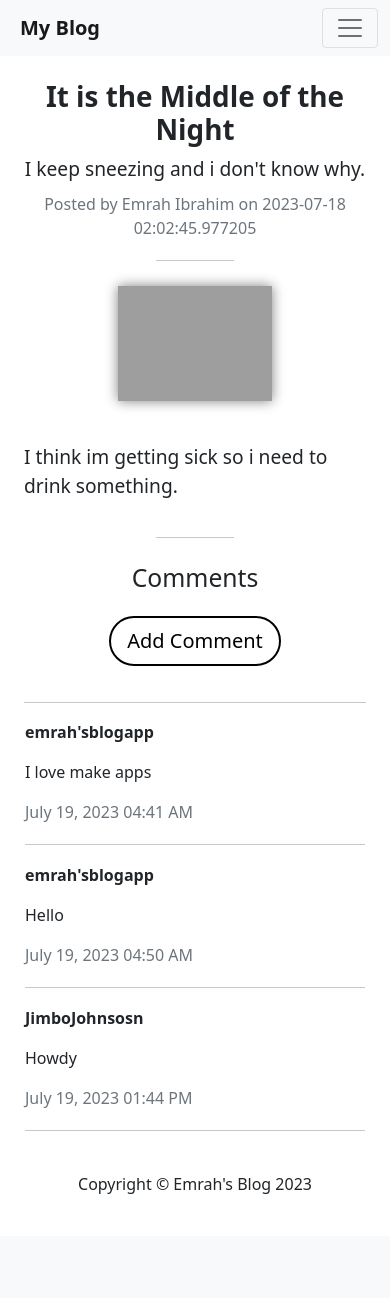
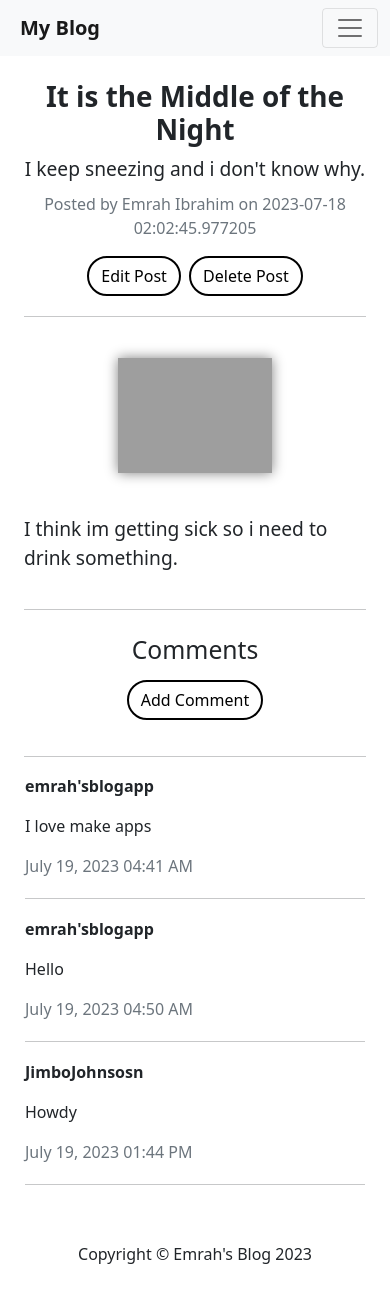
Before and after one commit to emrah-i/Python-Projects, a Flask app: page /post/1 in a window 390 px wide. Before the commit the page ends 1194 px from the top, so only its background shows below. Run offline with Flask 3, Linux system fonts and the light colour scheme; a user stored in the database is signed in; some libraries are stand-ins or nearby versions; grey boxes are pictures that could not be loaded.

Commit message:
Working on delete request api

```diff
--- a/web/blog/main.py
+++ b/web/blog/main.py
@@ -125,8 +125,8 @@ def load():
     return jsonify(posts)
 
 @app.route('/new', methods=['POST', 'GET'])
+@login_required
 @admin_only
-@login_required
 def new():
     if request.method == 'POST':
         new_post = Posts()
@@ -197,13 +197,27 @@ def comment(postid):
     return redirect(f'/post/{postid}')
 
 @app.route('/update/<int:id>', methods=['PATCH', 'GET'])
+@login_required
 @admin_only
-@login_required
 def update(id):
     return render_template('index.html')
 
-@app.route('/delete/<int:id>', methods=['POST', 'GET'])
+@app.route('/delete/<int:postid>', methods=['DELETE'])
+@login_required
 @admin_only
-@login_required
-def delete(id):
-    return render_template('index.html')
+def delete(postid):
+
+    print(postid)
+    post = db.session.query(Posts).filter(Posts.id == postid).first()
+
+    if not post:
+        return jsonify({"error": "Post not found"}), 404
+
+    db.session.delete(post)
+    db.session.commit()
+
+    message = {
+        "success": "Post was successfully deleted"
+    }
+
+    return jsonify(message), 200
--- a/web/blog/static/scripts.js
+++ b/web/blog/static/scripts.js
@@ -115,4 +115,29 @@ document.addEventListener('DOMContentLoaded', ()=>{
         make_comment.style.display = 'block'
       })
     }
+
+    if (document.querySelector('#edit_post')) {}
+
+    if (document.querySelector('#delete_post')) {
+      document.querySelector('#delete_post').addEventListener('click', (event)=>{
+        if (confirm("Are you sure you want to delete this post?")) {
+          id = event.target.dataset.id
+          fetch(`/delete/${id}`, {
+            method: 'DELETE',
+            headers: {
+              'Content-Type': 'application/json'
+              }
+            })
+            .then(response => response.json())
+            .then(data => {
+              console.log(data);
+              window.location.pathname = '/'
+            })
+            .catch(error => {
+              console.error('Error:', error);
+            });
+        }
+      })
+    }
+
   });
--- a/web/blog/static/styles.css
+++ b/web/blog/static/styles.css
@@ -70,7 +70,6 @@
 }
 
 #ind-post hr {
-    width: 20vw;
     margin: 20px auto 25px;
 }
 
--- a/web/blog/templates/layout.html
+++ b/web/blog/templates/layout.html
@@ -60,7 +60,7 @@
       </div>
     </nav>
     {% block body %}{% endblock %}
-    <div class="d-flex justify-content-center mb-4">
+    <div class="d-flex justify-content-center my-3">
       <p>Copyright © Emrah's Blog {{ " "|current_year }}</p>
     </div>
 </body>
--- a/web/blog/templates/login.html
+++ b/web/blog/templates/login.html
@@ -1,7 +1,7 @@
 {% extends 'layout.html' %}
 
 {% block body %}
-<div class="container d-flex justify-content-center align-items-center mt-5">
+<div class="container d-flex justify-content-center align-items-center mt-5" style="margin-bottom: 25%;">
     <div class="col-3 justify-content-center align-items-center" style="text-align: left; font-size: 1.1rem;">
         <form action="/login" method="post">
             <input type="hidden" name="csrf_token" value="{{ csrf_token() }}">
--- a/web/blog/templates/post.html
+++ b/web/blog/templates/post.html
@@ -6,7 +6,17 @@
         <h1><b>{{ post.title }}</b></h1>
         <p id="ind-post-subtitle">{{ post.subtitle }}</p>
         <p class="text-muted">Posted by {{ post.author }} on {{ post.date }}</p>
-        <hr>
+        {% if current_user.is_authenticated %}
+        {% if current_user.id == 1 %}
+        <button type="button" id="edit_post" class="btn btn-md btn-primary me-1">Edit Post</button>
+        <button type="button" id="delete_post" data-id="{{ post.id }}" class="btn btn-md btn-primary">Delete Post</button>
+        {% endif %}
+        {% endif %}
+        <div class="row d-flex justify-content-center">
+            <div class="col-xl-7 col-lg-9 col-sm-12 col-12 mb-3">
+                <hr style="width:100%">
+            </div>
+        </div>
         <img src="{{ post.img_src }}" alt="Post Image" width="45%" style="box-shadow: 0px 0px 12px gray;">
     </div>
     <div class="row d-flex justify-content-center">
@@ -14,10 +24,14 @@
             {{ post.body|safe }}
         </div>
     </div>
-    <hr>
-    <h2 class="mb-4">Comments</h2>
+    <div class="row d-flex justify-content-center">
+        <div class="col-xl-7 col-lg-9 col-sm-12 col-12">
+            <hr style="width:100%">
+        </div>
+    </div>
+    <h2 class="mb-3">Comments</h2>
     {% if current_user.is_authenticated %}
-    <button type="button" id="make_comment" class="btn btn-lg btn-primary">Add Comment</button>
+    <button type="button" id="make_comment" class="btn btn-md btn-primary">Add Comment</button>
     <div id="ind-post-comments">
         <form action="/comment/{{ post.id }}" method="post">
             <input type="hidden" name="csrf_token" value="{{ csrf_token() }}">
@@ -48,7 +62,7 @@
                     </tbody>
                 </table>
                 {% if comments|length == 0 %}
-                <h5>No comments</h5><br>
+                <h5 class="mt-3">No comments</h5><br>
                 {% endif %}
             </div>
         </div>
--- a/web/blog/templates/register.html
+++ b/web/blog/templates/register.html
@@ -1,7 +1,7 @@
 {% extends 'layout.html' %}
 
 {% block body %}
-<div class="container d-flex justify-content-center align-items-center mt-5">
+<div class="container d-flex justify-content-center align-items-center mt-5" style="margin-bottom: 25%;"e>
     <div class="col-xl-4 col-lg-6 col-md-8 col-sm-11 col-12 justify-content-center align-items-center" style="text-align: left; font-size: 1.1rem;">
         <form action="/register" method="post">
             <input type="hidden" name="csrf_token" value="{{ csrf_token() }}">
```
